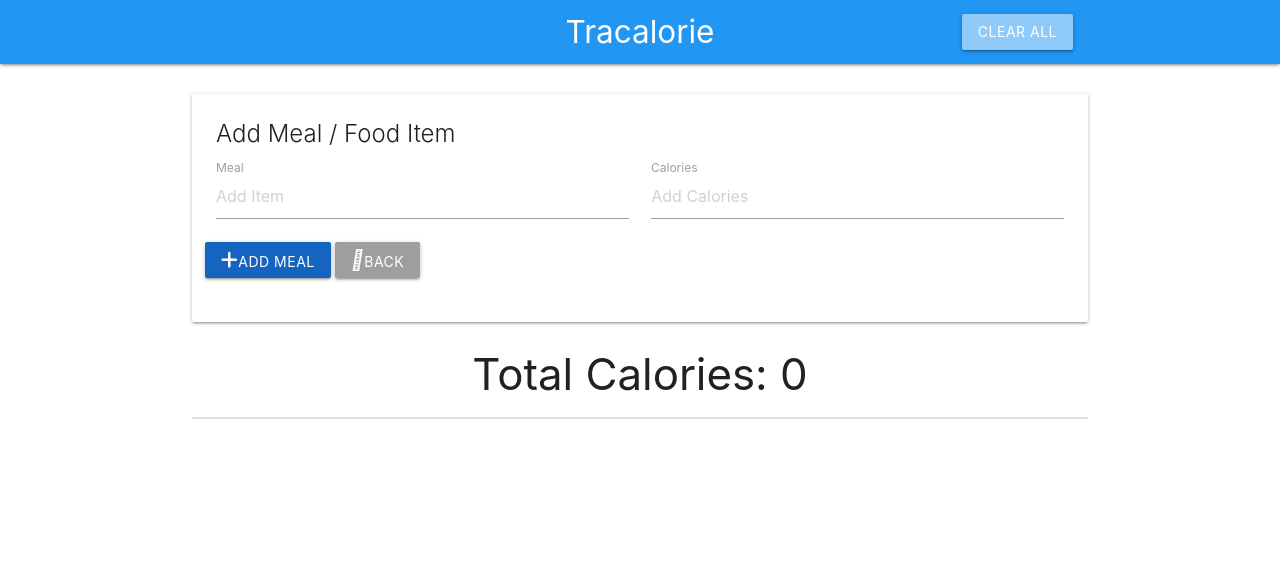
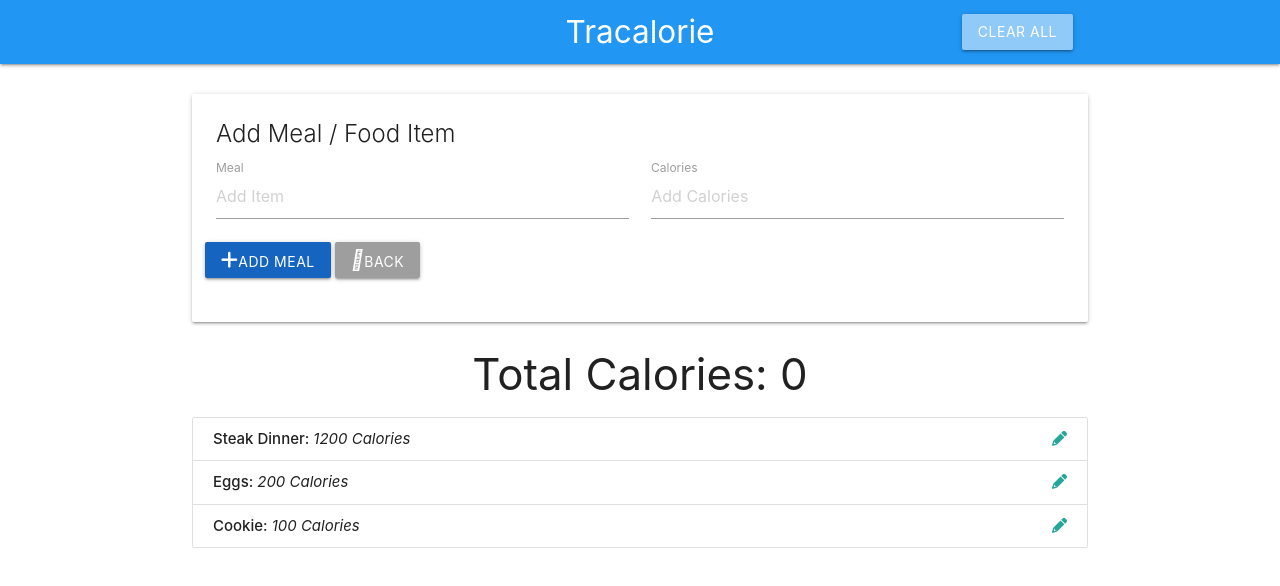
Before and after one commit to Panos-1993/Javascript-Course, a plain HTML site: page Section 12/index.html in a window 1280 px wide. Drawn offline with nearby package versions, Linux system fonts and the light colour scheme.

Commit message:
get and populate items

```diff
--- a/Section 12/app.js
+++ b/Section 12/app.js
@@ -24,6 +24,9 @@ const ItemCtrl = (function(){
 
     // Public Methods
     return {
+        getItems: function(){
+            return data.items;
+        },
         logData: function(){
             return data;
         }
@@ -34,10 +37,28 @@ const ItemCtrl = (function(){
 
 // UI Controller
 const UICtrl = (function(){
+    const UISelectors = {
+        itemList: '#item-list'
+    }
 
     // Public Methods
     return {
+        populateItemList: function(items){
+            let html = '';
 
+            items.forEach(function(item){
+                html += `
+                <li class="collection-item" id="item-${item.id}">
+                    <strong>${item.name}: </strong> <em>${item.calories} Calories</em>
+                    <a href="#" class="secondary-content">
+                    <i class="edit-item fa fa-pencil"></i>
+                    </a>
+                </li>`;
+            });
+
+            // Insert list items
+            document.querySelector(UISelectors.itemList).innerHTML = html;
+        }
     }
 })();
 
@@ -49,7 +70,11 @@ const App = (function(ItemCtrl, UICtrl){
     // Public methods
     return {
         init: function(){
-            console.log('Init App');
+            // Fetch items from data structure
+            const items = ItemCtrl.getItems();
+
+            // Populate list with items
+            UICtrl.populateItemList(items);
         }
     }
 
```
Also changed, not shown: Section 12/index.html (+3 -3 lines).
